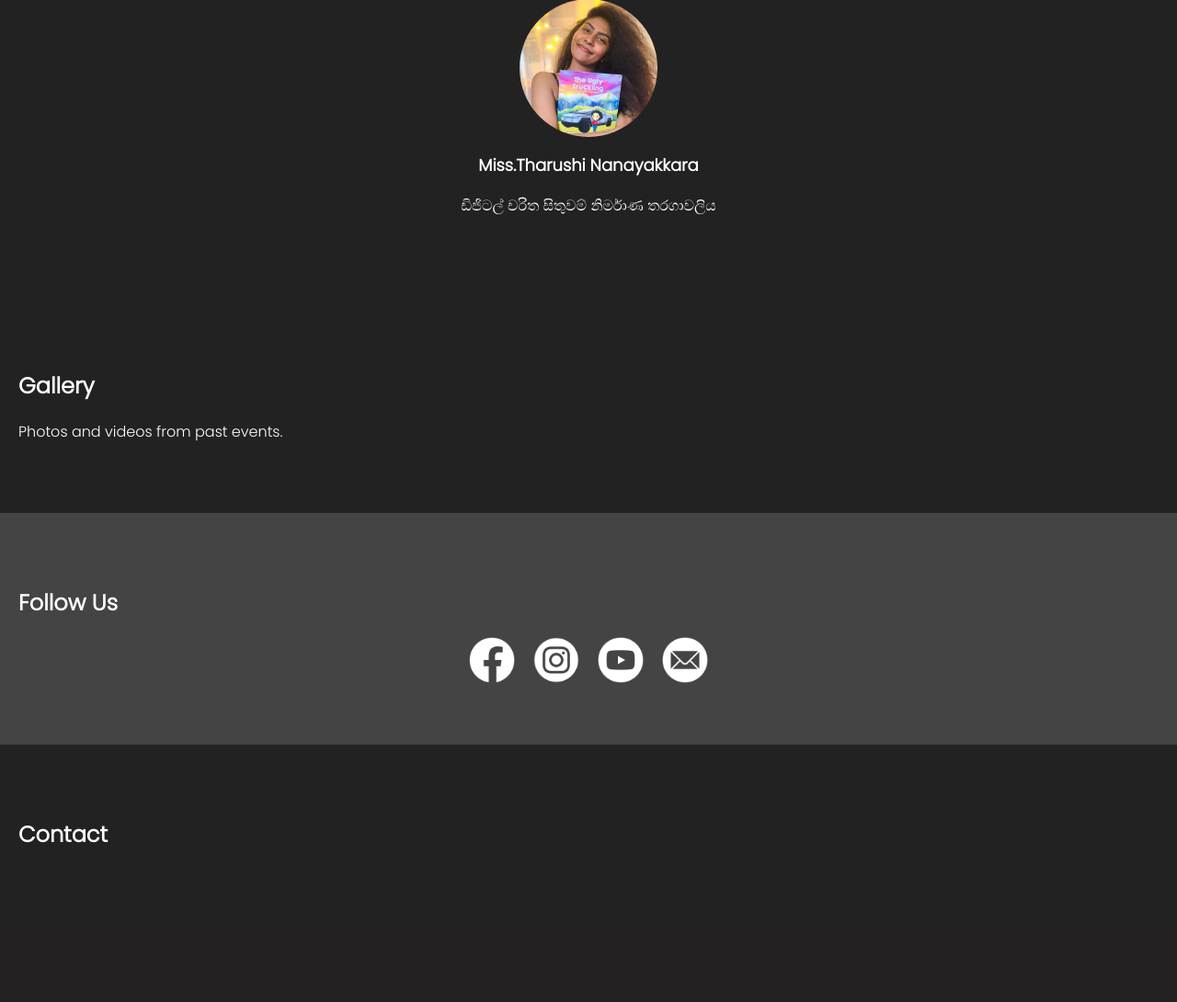
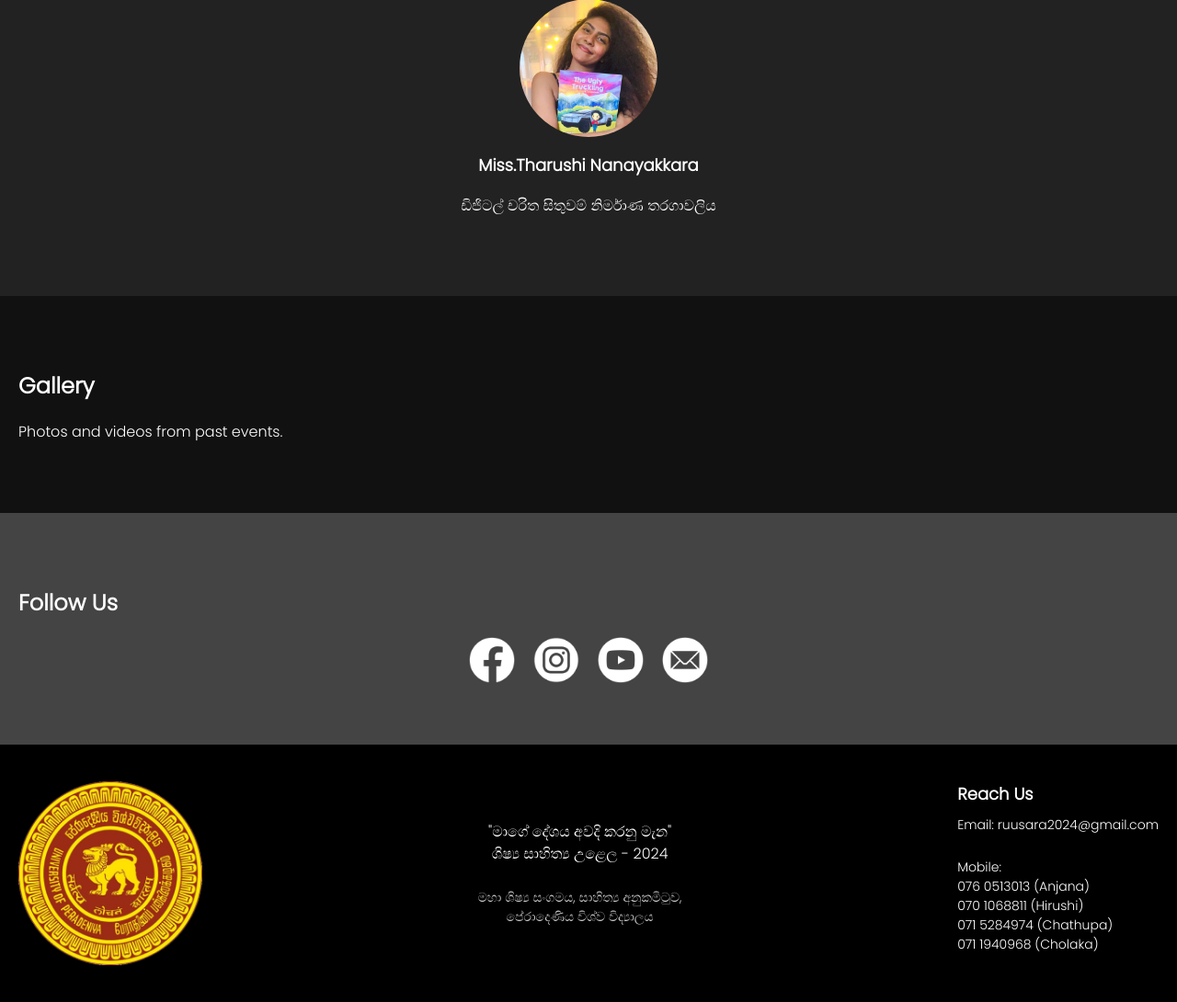
Before and after one commit to ruusara24/ruusara2024, a PHP site: page /homepage.html in a window 1280 px wide. Shown: the part 3436-4526 px from the top of the page at 92% size. Before the commit the page ends 4353 px from the top, so only its background shows below. Run offline with PHP 8.4, Linux system fonts and the light colour scheme.

Commit message:
footer desktop view updated

```diff
--- a/homepage.html
+++ b/homepage.html
@@ -133,9 +133,32 @@
         </div>
     </section>
 
-    <section id="contact" class="section contact-section">
-        <h2>Contact</h2>
+    <section id="contact" class="">
 
+
+
+    <!-- Footer Section -->
+    <footer class="footer">
+        <div class="footer-container">
+            <div class="logo-section">
+                <img src="include\text\uni_logo.png" alt="Logo" class="footer_logo">
+
+            </div>
+            <div class="footer-text">
+              <p class="event-name">"මාගේ දේශය අවදි කරනු මැන"<br> ශිෂ්‍ය සාහිත්‍ය උළෙල - 2024</p><br>
+              <p class="additional-info">මහා ශිෂ්‍ය සංගමය, සාහිත්‍ය අනුකමිටුව,<br> පේරාදෙණිය විශ්ව විද්‍යාලය</p>
+            </div >
+            <div class="contact-section">
+                <h4>Reach Us</h4>
+                <p>Email: ruusara2024@gmail.com</p><br>
+                <p>Mobile:
+                <p>076 0513013 (Anjana)</p>
+                <p>070 1068811 (Hirushi)</p>
+                <p>071 5284974 (Chathupa)</p>
+                <p>071 1940968 (Cholaka)</p>
+            </div>
+        </div>
+    </footer>
     </section>
 </body>
 </html>
--- a/styles.css
+++ b/styles.css
@@ -142,7 +142,7 @@ nav .nav-links a:hover {
     background: #111;
 }
 
-.about-section, .gallery-section, .contact-section {
+.about-section, .gallery-section, {
     background: #222;
 }
 .about-content {
@@ -277,6 +277,68 @@ nav .nav-links a:hover {
     background: url('./include/text/woman_bg.jpg') no-repeat center center/cover;
 }*/
 
+
+.footer {
+    background-color: #000000;
+    color: #ffffff;
+    padding: 20px 0;
+}
+
+.footer-container {
+  display: flex;
+  flex-wrap: wrap;
+  justify-content: center;
+  padding: 20px
+}
+
+.logo-section {
+    max-width: 600px;
+
+}
+
+.footer-text {
+    max-width: 600px;
+    margin: auto;
+    text-align: center;
+
+
+}
+
+.event-name{
+    font-size: 40px;
+}
+
+.footer_logo {
+    width: 200px;
+    height: auto;
+    display: block;
+
+
+}
+
+.event-name {
+    margin: 0;
+    font-size: 16px;
+    line-height: 1.5;
+}
+
+.additional-info {
+    margin: 0;
+    font-size: 14px;
+    color: #cccccc;
+}
+
+.contact-section h4 {
+    margin: 0 0 10px 0;
+    font-size: 18px;
+}
+
+.contact-section p {
+    margin: 0;
+    font-size: 14px;
+}
+
+
 @media (max-width: 768px) {
     .overlay {
         align-items: center;
```
